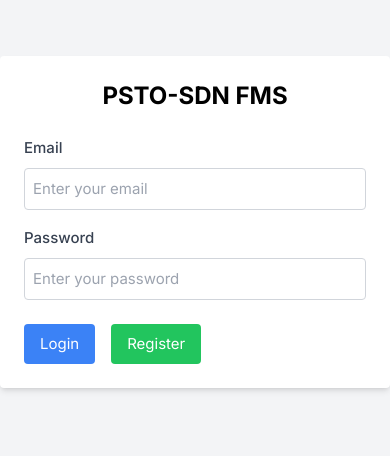
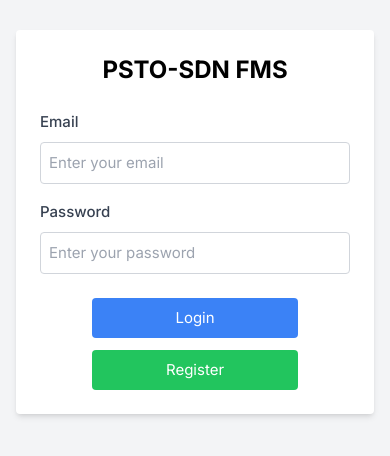
Before and after one commit to rabucejojr/sdnfms-ui, a Vue app: page / in a window 390 px wide. Shown: the part 200-656 px from the top of the page. Built offline with nearby package versions, Linux system fonts and the light colour scheme; a web font is replaced by a local one.

Commit message:
fixed login button responsive

```diff
--- a/src/fms/Auth/Login.vue
+++ b/src/fms/Auth/Login.vue
@@ -26,7 +26,7 @@ const handleSubmit = () => {
 </script>
 
 <template>
-  <div class="min-h-screen flex items-center justify-center bg-gray-100">
+  <div class="min-h-screen flex items-center justify-center bg-gray-100 p-4 sm:p-8">
     <div class="w-full max-w-md p-6 bg-white rounded shadow-md">
       <h2 class="text-2xl font-bold text-center mb-6">PSTO-SDN FMS</h2>
       <form @submit.prevent="handleSubmit">
@@ -52,16 +52,16 @@ const handleSubmit = () => {
             required
           />
         </div>
-        <div class="flex items-center mt-6 space-x-4">
+        <div class="flex flex-col sm:flex-row items-center mt-6 space-y-3 sm:space-y-0 sm:space-x-2">
           <button
               type="submit"
-                    class="bg-blue-500 text-white py-2 px-4 rounded hover:bg-blue-600 focus:outline-none focus:ring focus:ring-blue-300"
+              class="bg-blue-500 text-white py-2 px-4 rounded hover:bg-blue-600 focus:outline-none focus:ring focus:ring-blue-300 flex-1 sm:w-40 w-2/3 flex justify-center items-center"
           >
               Login
           </button>
           <router-link
               to="/register"
-                    class="bg-green-500 text-white py-2 px-4 rounded hover:bg-green-600 focus:outline-none focus:ring focus:ring-blue-300"
+              class="bg-green-500 text-white py-2 px-4 rounded hover:bg-green-600 focus:outline-none focus:ring focus:ring-blue-300 flex-1 sm:w-40 text-center w-2/3 flex justify-center items-center"
           >
               Register
           </router-link>
```
Lines whose indentation alone changed are shown as unchanged.
